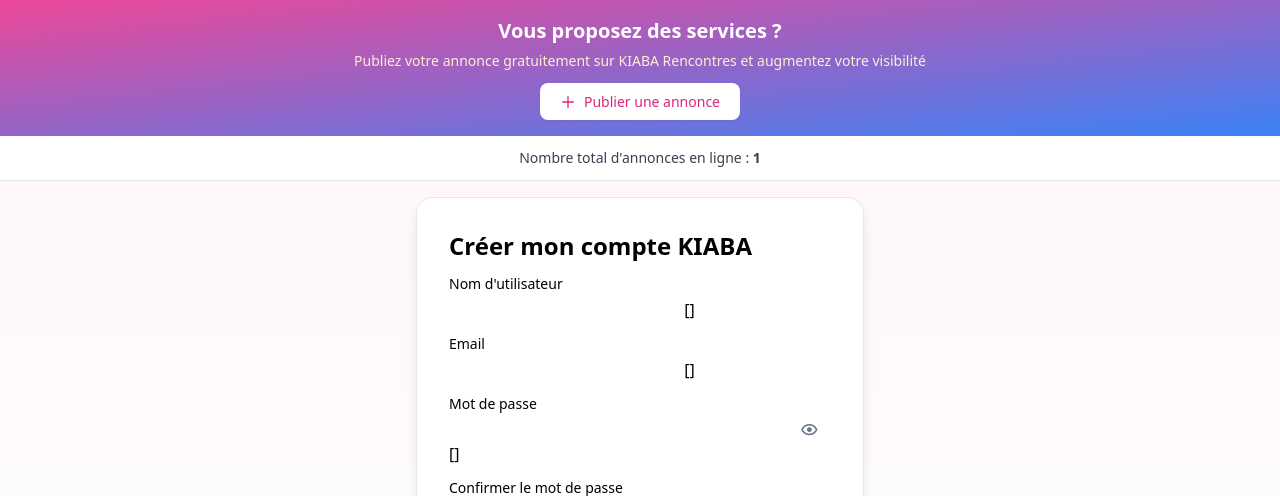
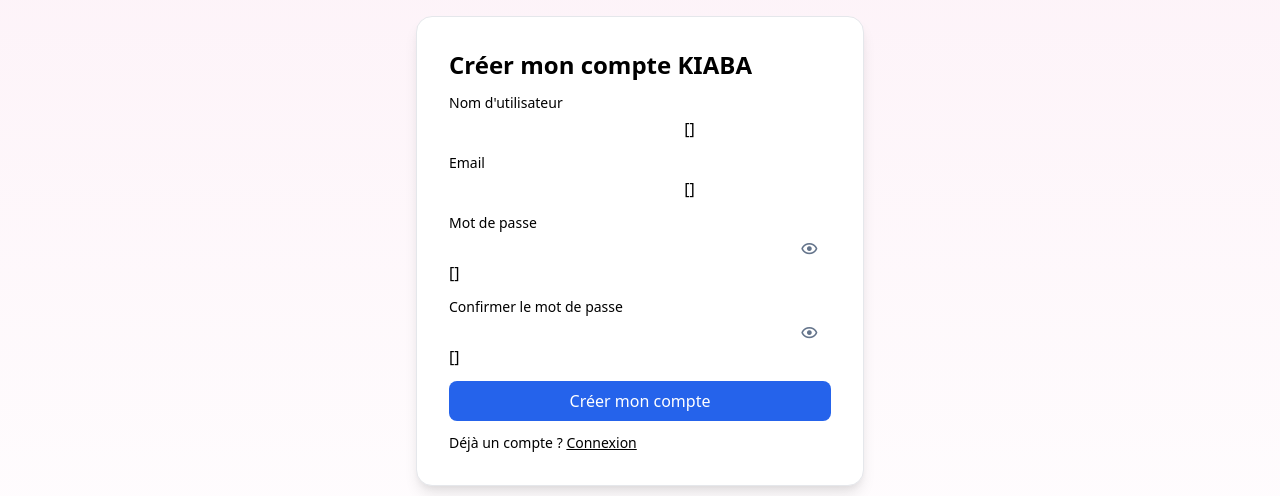
Before and after one commit to Chaka06/habiko-django, a Django app: template templates/account/signup.html in a window 1280 px wide. Shown: the part 96-592 px from the top of the page. Run offline with Django 3.2, Linux system fonts and the light colour scheme; the template is opened without the code that fills it: most values are stand-ins (such as "Sample title", 1, 10 or a date in 2020); one stand-in notice (Sample message) is shown; form fields are guessed from the names that the template uses; some libraries are stand-ins or nearby versions.

Commit message:
fix: filigrane 25% taille + 50% opacité; retrait CTA, compteur et messages succès
Co-authored-by: Cursor <cursoragent@cursor.com>

```diff
--- a/templates/base.html
+++ b/templates/base.html
@@ -567,9 +567,13 @@
   </head>
   <body class="min-h-full bg-gradient-to-b from-pink-50 to-white">
     <!-- Modale de chargement (formulaires / navigation) -->
-    <div id="loadingModal" class="fixed inset-0 z-[9999] hidden items-center justify-center bg-black/50 backdrop-blur-sm" aria-hidden="true">
+    <style>
+      @keyframes loading-spin { to { transform: rotate(360deg); } }
+      #loadingModal .loading-spinner { animation: loading-spin 0.8s linear infinite; }
+    </style>
+    <div id="loadingModal" class="fixed inset-0 z-[9999] hidden items-center justify-center" style="background: rgba(0,0,0,0.65); backdrop-filter: blur(4px);" aria-hidden="true">
       <div class="bg-white rounded-2xl shadow-xl px-8 py-6 flex flex-col items-center gap-4 min-w-[200px]">
-        <div class="w-12 h-12 border-4 border-pink-200 border-t-pink-600 rounded-full animate-spin" role="status" aria-label="Chargement"></div>
+        <div class="loading-spinner w-12 h-12 border-4 border-pink-200 border-t-pink-600 rounded-full" style="box-sizing: border-box;" role="status" aria-label="Chargement"></div>
         <p class="text-gray-700 font-medium">Chargement...</p>
       </div>
     </div>
@@ -629,58 +633,12 @@
     </header>
     {% endblock %}
 
-    {% block cta_section %}
-    <!-- CTA Publier après le header (uniforme sur toutes les pages) -->
-    <section class="cta-section">
-      <div class="cta-container">
-        <h2 class="cta-title">Vous proposez des services ?</h2>
-        <p class="cta-text">Publiez votre annonce gratuitement sur KIABA Rencontres et augmentez votre visibilité</p>
-        <a href="/post/" class="cta-button">
-          <svg class="cta-icon" viewBox="0 0 24 24">
-            <path d="M12 4v16m8-8H4"></path>
-          </svg>
-          Publier une annonce
-        </a>
-      </div>
-    </section>
-    {% endblock %} {% block counter_section %}
-    <!-- Compteur d'annonces -->
-    <section class="bg-white border-b">
-      <div
-        class="max-w-7xl mx-auto px-4 py-3 text-center text-sm text-gray-700"
-      >
-        <span
-          >Nombre total d'annonces en ligne :
-          <strong>{{ total_approved_ads }}</strong></span
-        >
-      </div>
-    </section>
-    {% endblock %}
+    {% block cta_section %}{% endblock %}
+    {% block counter_section %}{% endblock %}
 
     <main
       class="{% block main_class %}max-w-7xl mx-auto p-3 md:p-4{% endblock %}"
     >
-      {% if messages %}
-      <div class="max-w-3xl mx-auto mb-4 space-y-2" id="messagesContainer" data-messages-count="{{ messages|length }}">
-        {% for message in messages %}
-        <div
-          class="message-toast rounded-lg border px-4 py-3 text-sm opacity-0 transform translate-y-2 transition-all duration-300 {% if message.tags == 'success' %} bg-blue-50 border-blue-200 text-blue-800 {% endif %} {% if message.tags == 'info' %} bg-pink-50 border-pink-200 text-pink-800 {% endif %} {% if message.tags == 'warning' %} bg-yellow-50 border-yellow-200 text-yellow-800 {% endif %} {% if message.tags == 'error' %} bg-red-50 border-red-200 text-red-800 {% endif %}"
-          data-message-text="{{ message|escapejs }}"
-          data-message-timestamp="{{ forloop.counter }}"
-        >
-          <div class="flex items-center justify-between gap-3">
-            <span>{{ message }}</span>
-            <button class="message-close text-gray-400 hover:text-gray-600 transition" aria-label="Fermer">
-              <svg xmlns="http://www.w3.org/2000/svg" viewBox="0 0 24 24" fill="none" stroke="currentColor" stroke-width="2" class="h-4 w-4">
-                <path d="M18 6L6 18M6 6l12 12"/>
-              </svg>
-            </button>
-          </div>
-        </div>
-        {% endfor %}
-      </div>
-      {% endif %}
-
       <!-- Breadcrumbs -->
       {% block breadcrumbs %}{% endblock %} {% block content %}{% endblock %}
     </main>
@@ -784,93 +742,14 @@
       // Fonction pour afficher la modale de chargement
       function showLoadingModal(title, message) {
         const modal = document.getElementById('loadingModal');
-        const titleEl = document.getElementById('loadingTitle');
-        const messageEl = document.getElementById('loadingMessage');
-
-        if (title) titleEl.textContent = title;
-        if (message) messageEl.textContent = message;
-
-        modal.classList.add('active');
+        if (modal) { modal.classList.remove('hidden'); modal.classList.add('flex'); }
       }
 
       // Fonction pour masquer la modale de chargement
       function hideLoadingModal() {
         const modal = document.getElementById('loadingModal');
-        modal.classList.remove('active');
+        if (modal) { modal.classList.add('hidden'); modal.classList.remove('flex'); }
       }
-
-      // Gérer les messages toast (apparition/disparition automatique + éviter réaffichage)
-      document.addEventListener('DOMContentLoaded', function() {
-        const messages = document.querySelectorAll('.message-toast');
-        const messagesContainer = document.getElementById('messagesContainer');
-
-        // Récupérer les messages déjà affichés depuis localStorage
-        const displayedMessages = JSON.parse(localStorage.getItem('displayed_messages') || '[]');
-        const currentTime = Date.now();
-        const MESSAGE_TTL = 60000; // 1 minute - les messages peuvent réapparaître après 1 minute
-
-        // Nettoyer les anciens messages (plus de 1 minute)
-        const cleanedMessages = displayedMessages.filter(function(msg) {
-          return (currentTime - msg.timestamp) < MESSAGE_TTL;
-        });
-        localStorage.setItem('displayed_messages', JSON.stringify(cleanedMessages));
-
-        messages.forEach(function(message, index) {
-          const messageText = message.getAttribute('data-message-text');
-          const messageHash = btoa(messageText).substring(0, 16); // Hash simple du message
-
-          // Vérifier si ce message a déjà été affiché récemment
-          const alreadyDisplayed = cleanedMessages.some(function(msg) {
-            return msg.hash === messageHash && (currentTime - msg.timestamp) < MESSAGE_TTL;
-          });
-
-          if (alreadyDisplayed) {
-            // Message déjà affiché récemment, le supprimer du DOM
-            message.remove();
-            return;
-          }
-
-          // Marquer ce message comme affiché
-          cleanedMessages.push({
-            hash: messageHash,
-            timestamp: currentTime
-          });
-          localStorage.setItem('displayed_messages', JSON.stringify(cleanedMessages));
-
-          // Animation d'apparition
-          setTimeout(function() {
-            message.classList.remove('opacity-0', 'translate-y-2');
-            message.classList.add('opacity-100', 'translate-y-0');
-          }, 100 * (index + 1)); // Délai progressif pour chaque message
-
-          // Disparition automatique après 5 secondes
-          const autoHideTimeout = setTimeout(function() {
-            message.classList.add('opacity-0', 'translate-y-2');
-            setTimeout(function() {
-              message.remove();
-            }, 300); // Attendre la fin de l'animation
-          }, 5000); // 5 secondes
-
-          // Bouton de fermeture manuelle
-          const closeBtn = message.querySelector('.message-close');
-          if (closeBtn) {
-            closeBtn.addEventListener('click', function() {
-              clearTimeout(autoHideTimeout);
-              message.classList.add('opacity-0', 'translate-y-2');
-              setTimeout(function() {
-                message.remove();
-              }, 300);
-            });
-          }
-        });
-
-        // Si tous les messages ont été supprimés, supprimer le conteneur
-        setTimeout(function() {
-          if (messagesContainer && messagesContainer.querySelectorAll('.message-toast').length === 0) {
-            messagesContainer.remove();
-          }
-        }, 6000);
-      });
 
       // Gérer la soumission des formulaires
       document.addEventListener('DOMContentLoaded', function() {
```
Also changed, not shown: ads/models.py (+7 -2 lines), templates/core/edit_ad.html (+0 -8 lines), templates/core/post.html (+0 -8 lines).
